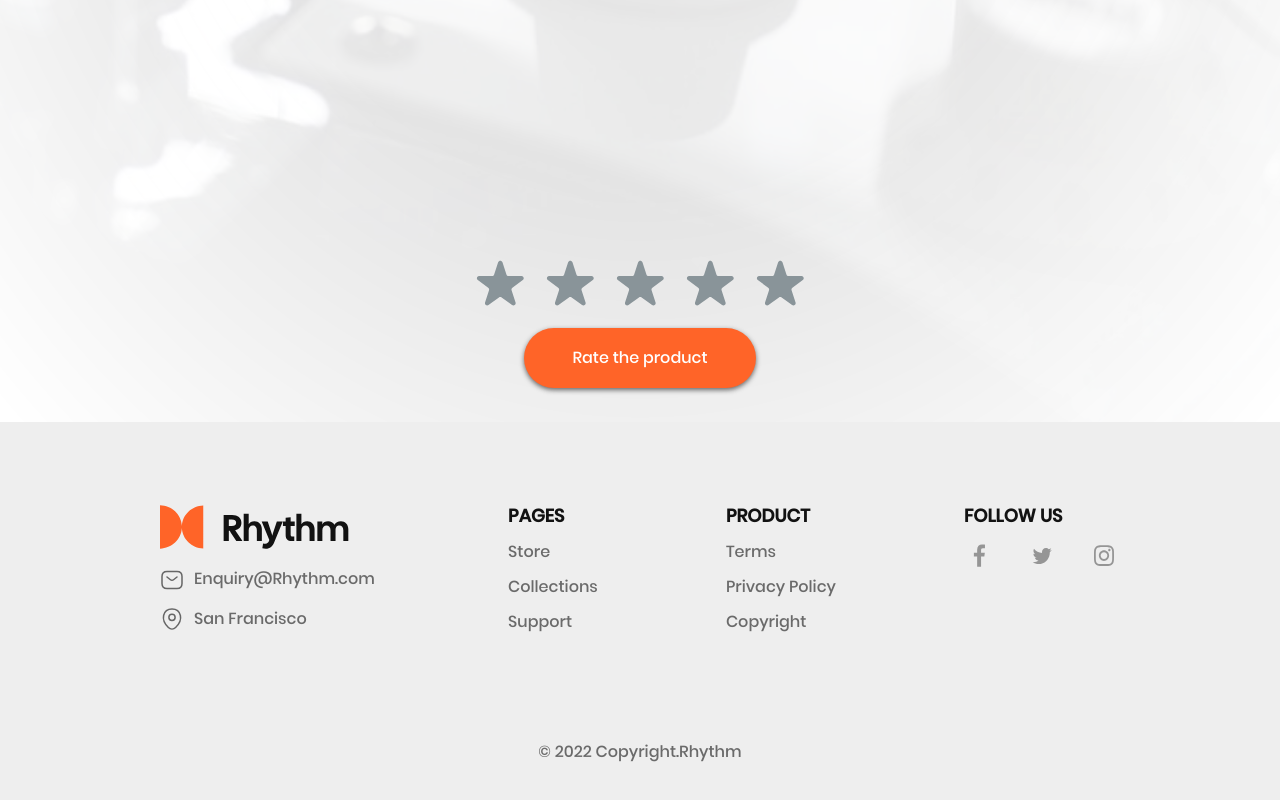
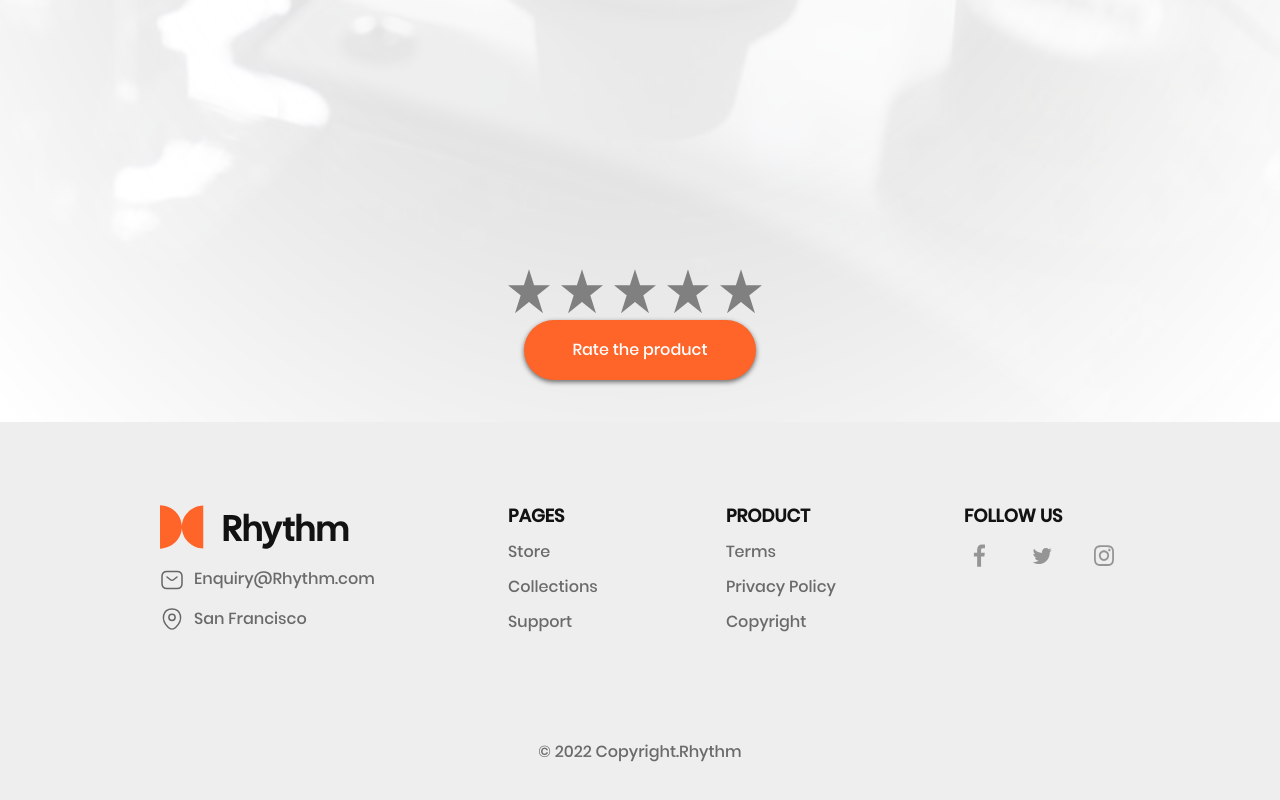
Before and after one commit to ragnegor/shop-online, a React (Create React App) app: page /shop-online/aboutGuitar in a window 1280 px wide. Shown: the part 1223-2023 px from the top of the page. Built offline with nearby package versions, Linux system fonts and the light colour scheme.

Commit message:
create component: "Rating" add "Rating" in component: "AboutGuitar"

```diff
--- a/package.json
+++ b/package.json
@@ -8,6 +8,7 @@
     "@testing-library/react": "^13.4.0",
     "@testing-library/user-event": "^13.5.0",
     "bootstrap": "^5.2.3",
+    "prop-types": "^15.8.1",
     "react": "^18.2.0",
     "react-bootstrap": "^2.7.0",
     "react-dom": "^18.2.0",
--- a/src/Components/Pages/AboutGuitar/AboutGuitar.jsx
+++ b/src/Components/Pages/AboutGuitar/AboutGuitar.jsx
@@ -5,6 +5,7 @@ import Carousel from "../../Carousel/Carousel";
 import Button from "../../Button/Button";
 import {useSearchParams} from "react-router-dom";
 import dataAllGuitars from "../../../data/dataAllGuitars";
+import StarRating from "../../RatingRefactoring/StarRating";
 
 function AboutGuitar(props) {
   console.log(props)
@@ -77,11 +78,7 @@ function AboutGuitar(props) {
       </div>
       <div className={style.rating}>
         <div className={style.stars}>
-          <img id="1" src={props.data.rating.star} alt="star1"/>
-          <img id="2" src={props.data.rating.star} alt="star2"/>
-          <img id="3" src={props.data.rating.star} alt="star3"/>
-          <img id="4" src={props.data.rating.star} alt="star4"/>
-          <img id="5" src={props.data.rating.star} alt="star5"/>
+          <StarRating/>
         </div>
         <Button btnText={props.data.rating.btnText}/>
       </div>
--- a/src/Components/Pages/AboutGuitar/AboutGuitar.module.css
+++ b/src/Components/Pages/AboutGuitar/AboutGuitar.module.css
@@ -128,6 +128,10 @@
   font-size: 20px;
 }
 
+.aboutContainer .rating .stars {
+  display: flex;
+}
+
 .aboutContainer .rating .stars img {
   margin: 0 10px 20px 10px;
 }
--- /dev/null
+++ b/src/Components/RatingRefactoring/StarRating.jsx
@@ -0,0 +1,85 @@
+import React, {useState, createContext} from "react";
+import PropTypes from "prop-types";
+
+import StarsList from "./components/StarsList";
+
+export const StarRatingContext = createContext();
+
+export default function StarRating({
+                                     defaultState,
+                                     emptyColor,
+                                     fillColor,
+                                     height,
+                                     labelText,
+                                     maxValue,
+                                     onChangeHover,
+                                     onChangeValue,
+                                     readOnly,
+                                     width,
+                                   }) {
+  const [rating, setRating] = useState(defaultState);
+  const [hover, setHover] = useState(null);
+
+  const setRatingFn = (value) => {
+    if (readOnly) return;
+
+    setRating(value);
+    onChangeValue(value);
+  }
+
+  const setHoverFn = (value) => {
+    if (readOnly) return;
+
+    setHover(value);
+    onChangeHover(value);
+  }
+
+  return (
+    <>
+      <StarRatingContext.Provider
+        value={{
+          emptyColor,
+          fillColor,
+          height,
+          hover,
+          labelText,
+          rating,
+          setHover: setHoverFn,
+          setRating: setRatingFn,
+          width,
+          maxValue,
+        }}
+      >
+        <>
+          <StarsList />
+        </>
+      </StarRatingContext.Provider>
+    </>
+  );
+}
+
+StarRating.propTypes = {
+  defaultState: PropTypes.number,
+  emptyColor: PropTypes.string,
+  fillColor: PropTypes.string,
+  height: PropTypes.number,
+  labelText: PropTypes.func,
+  maxValue: PropTypes.number,
+  onChangeHover: PropTypes.func,
+  onChangeValue: PropTypes.func,
+  readOnly: PropTypes.bool,
+  width: PropTypes.number,
+};
+
+StarRating.defaultProps = {
+  defaultState: 0,
+  emptyColor: "grey",
+  fillColor: "#edaa10",
+  height: 53,
+  labelText: (value) => `Rating is: ${value}`,
+  maxValue: 5,
+  onChangeHover: () => {},
+  onChangeValue: () => {},
+  readOnly: false,
+  width: 53,
+};
--- /dev/null
+++ b/src/Components/RatingRefactoring/components/Star.jsx
@@ -0,0 +1,41 @@
+import React, { useContext } from "react";
+import style from "./Star.module.css";
+
+import { StarRatingContext } from '../StarRating';
+
+function Star({ value }) {
+  const {
+    emptyColor,
+    fillColor,
+    height,
+    hover,
+    rating,
+    setHover,
+    setRating,
+    width,
+  } = useContext(StarRatingContext);
+
+  return (
+    <div
+      className={style.star}
+      onClick={() => setRating(value)}
+      onMouseEnter={() => setHover(value)}
+      onMouseLeave={() => setHover(null)}
+    >
+      <svg
+        data-rating={value}
+        fill={value <= (hover || rating) ? fillColor : emptyColor}
+        height={height}
+        viewBox="0 0 25 25"
+        width={width}
+      >
+        <polygon
+          strokeWidth="0"
+          points="9.9, 1.1, 3.3, 21.78, 19.8, 8.58, 0, 8.58, 16.5, 21.78"
+        />
+      </svg>
+    </div>
+  );
+}
+
+export default Star;
--- /dev/null
+++ b/src/Components/RatingRefactoring/components/Star.module.css
@@ -0,0 +1,3 @@
+.star:hover {
+  cursor: pointer;
+}
--- /dev/null
+++ b/src/Components/RatingRefactoring/components/StarsList.jsx
@@ -0,0 +1,27 @@
+import React, { useContext } from "react";
+import style from "./StarsList.module.css";
+
+import Star from "./Star";
+
+import { StarRatingContext } from "../StarRating";
+
+function StarsList() {
+  const { maxValue } = useContext(StarRatingContext);
+
+  return (
+    <div className={style.starRating}>
+      {[...Array(maxValue)].map((star, index) => {
+        const value = index + 1;
+
+        return (
+          <Star
+            key={index}
+            value={value}
+          />
+        );
+      })}
+    </div>
+  );
+}
+
+export default StarsList;
--- /dev/null
+++ b/src/Components/RatingRefactoring/components/StarsList.module.css
@@ -0,0 +1,3 @@
+.starRating {
+  display: flex;
+}
```
Also changed, not shown: 1 other file (tests, documents, lock files or other folders).
